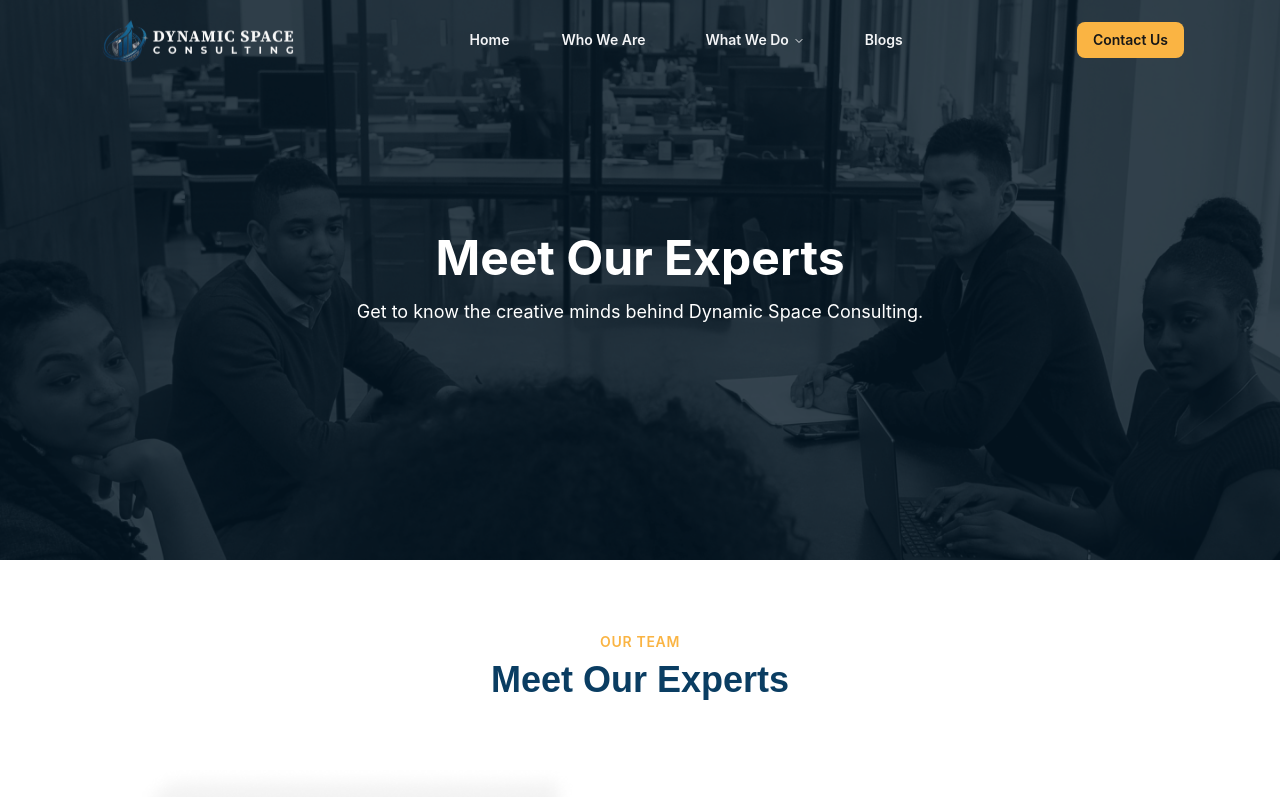
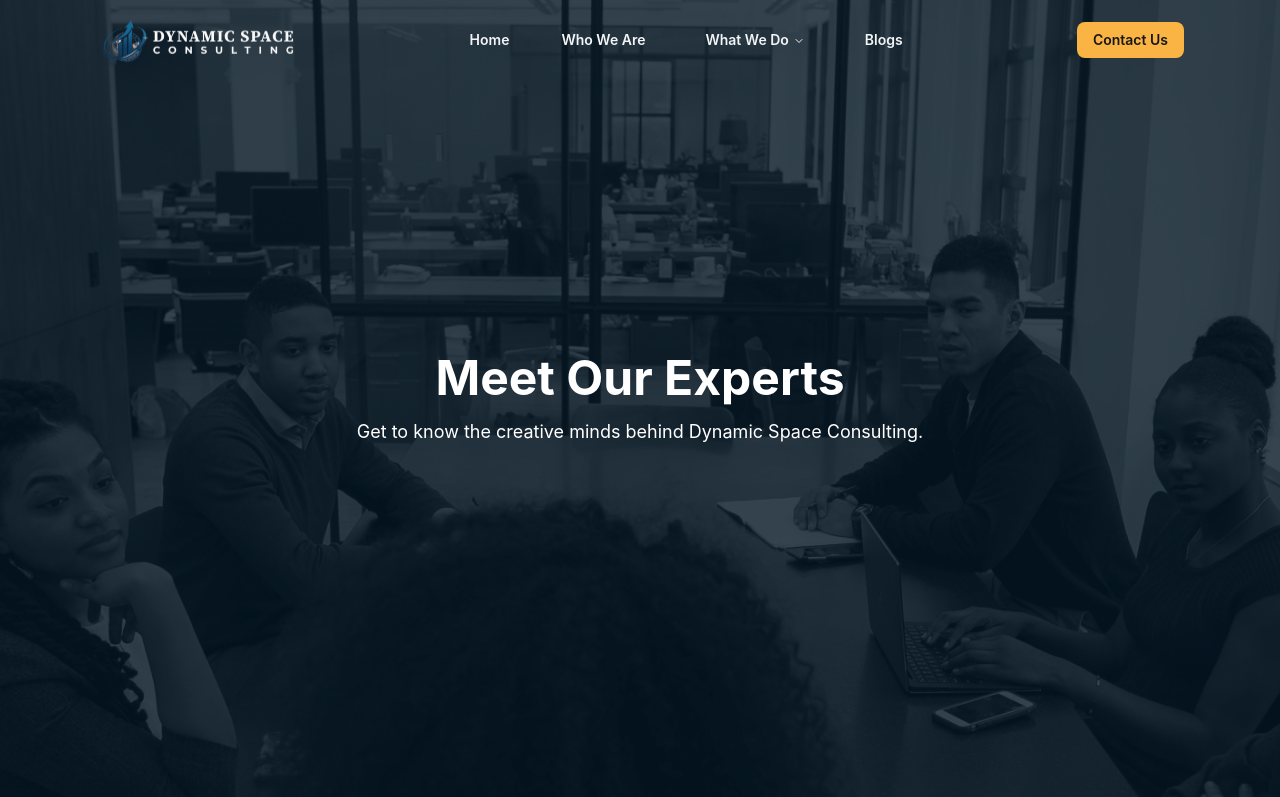
Before and after one commit to Dynamic-Space-Consulting/website, a Next.js app: page /meet-our-experts in a window 1280 px wide. Shown: the top 797 px of the page. Built offline with nearby package versions, Linux system fonts and the light colour scheme.

Commit message:
Update page.tsx

```diff
--- a/app/meet-our-experts/page.tsx
+++ b/app/meet-our-experts/page.tsx
@@ -42,15 +42,11 @@ export default function MeetOurExperts() {
       {/* ✅ Navbar */}
       <Navbar />
 
-      {/* ✅ Hero Section */}
-      <section className="relative w-full h-[60vh] md:h-[70vh] flex items-center justify-center">
-        <Image
-          src="/meet-our-experts.png" // ✅ Corrected image path
-          alt="Meet Our Experts"
-          fill
-          className="object-cover"
-          priority
-        />
+      {/* ✅ Hero Section - Full height & Parallax */}
+      <section
+        className="relative w-full h-screen flex items-center justify-center bg-fixed bg-center bg-cover"
+        style={{ backgroundImage: "url('/meet-our-experts.png')" }}
+      >
         <div className="absolute inset-0 bg-black/50"></div>
         <div className="relative z-10 text-center text-white px-6">
           <h1 className="text-3xl md:text-5xl font-bold mb-4">
@@ -95,6 +91,7 @@ export default function MeetOurExperts() {
                 height={300}
               />
             </div>
+
             {/* Text Section */}
             <div
               className={`w-full md:w-1/2 space-y-2 md:px-4 transition-all duration-900 ease-out transform ${
@@ -154,6 +151,7 @@ export default function MeetOurExperts() {
                 height={300}
               />
             </div>
+
             {/* Text Section */}
             <div
               className={`w-full md:w-[45%] space-y-2 transition-all duration-900 ease-out transform ${
```
